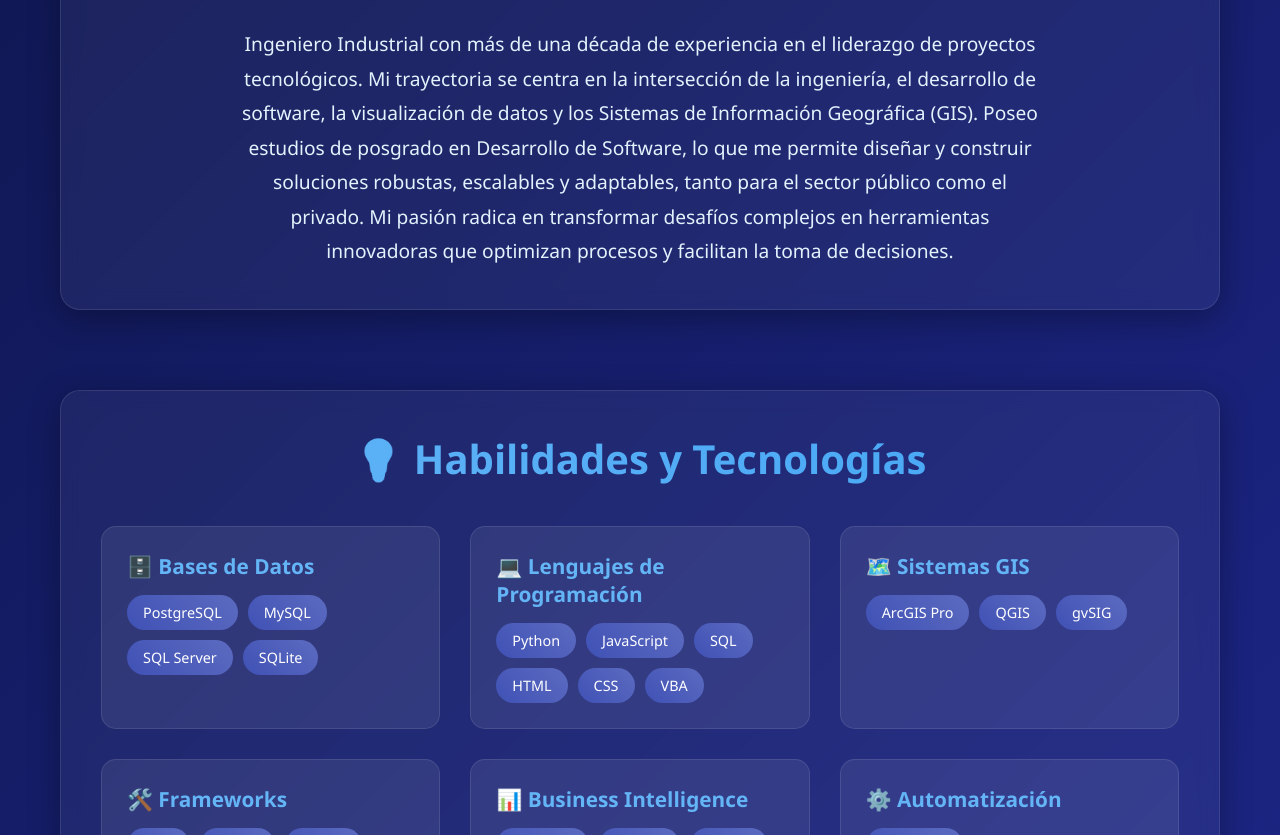
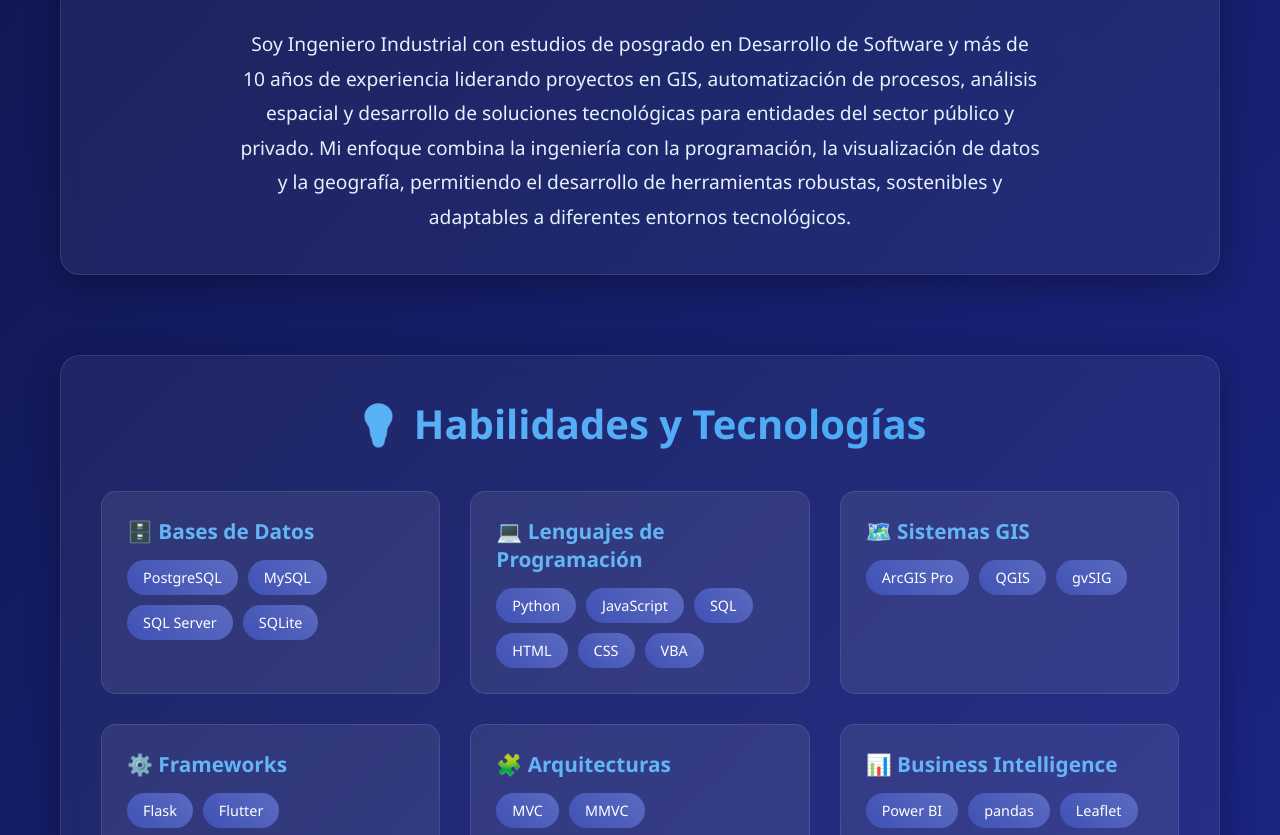
Before and after one commit to CHARLIGOMEZ1989/CHARLIGOMEZ1989, a plain HTML site: page index.html in a window 1280 px wide. Shown: the part 746-1581 px from the top of the page. Drawn offline with Linux system fonts and the light colour scheme.

Commit message:
Update index.html

```diff
--- a/index.html
+++ b/index.html
@@ -378,7 +378,7 @@
     <div class="container">
         <!-- Header -->
         <header class="header">
-            <img src="https://avatars.githubusercontent.com/u/yourgithubuserid?v=4" alt="Foto de perfil" class="profile-img">
+            <img src="foto_perfil.png" alt="Foto de perfil" class="profile-img">
             <h1 class="name">Carlos Eduardo Gómez Rico</h1>
             <p class="title">Ingeniero Industrial | Desarrollador de Software | Especialista GIS</p>
             <p class="location">📍 Bogotá, Colombia | 📧 ing.carlosgomez0219@gmail.com</p>
@@ -392,11 +392,11 @@
         <section class="section">
             <h2 class="section-title">🚀 Acerca de Mí</h2>
             <p class="about-text">
-                Ingeniero Industrial con más de una década de experiencia en el liderazgo de proyectos tecnológicos.
-                Mi trayectoria se centra en la intersección de la ingeniería, el desarrollo de software, la visualización de datos
-                y los Sistemas de Información Geográfica (GIS). Poseo estudios de posgrado en Desarrollo de Software, lo que me
-                permite diseñar y construir soluciones robustas, escalables y adaptables, tanto para el sector público como el privado.
-                Mi pasión radica en transformar desafíos complejos en herramientas innovadoras que optimizan procesos y facilitan la toma de decisiones.
+                Soy Ingeniero Industrial con estudios de posgrado en Desarrollo de Software y más de 10 años de experiencia liderando proyectos en GIS,
+                automatización de procesos, análisis espacial y desarrollo de soluciones tecnológicas para entidades del sector público y privado.
+
+                Mi enfoque combina la ingeniería con la programación, la visualización de datos y la geografía, permitiendo el desarrollo de herramientas
+                robustas, sostenibles y adaptables a diferentes entornos tecnológicos.
             </p>
         </section>
 
@@ -433,12 +433,17 @@
                     </div>
                 </div>
                 <div class="skill-category">
-                    <h3>🛠️ Frameworks</h3>
+                    <h3>⚙️ Frameworks</h3>
                     <div class="skill-tags">
-                        <span class="skill-tag">MVC</span>
-                        <span class="skill-tag">MMVC</span>
+                        <span class="skill-tag">Flask</span>
                         <span class="skill-tag">Flutter</span>
-                        <span class="skill-tag">Android Studio</span>
+                    </div>
+                </div>
+                <div class="skill-category">
+                    <h3>🧩 Arquitecturas</h3>
+                    <div class="skill-tags">
+                        <span class="skill-tag" title="Modelo-Vista-Controlador">MVC</span>
+                        <span class="skill-tag" title="Modelo-Modular-Vista-Controlador">MMVC</span>
                     </div>
                 </div>
                 <div class="skill-category">
```
